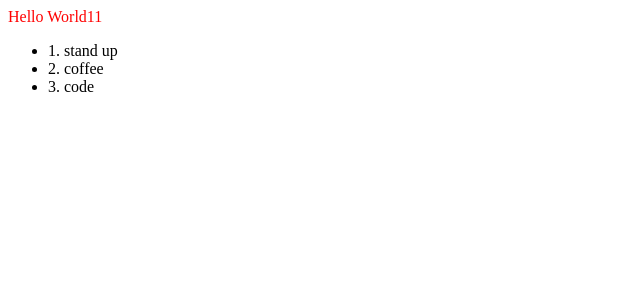
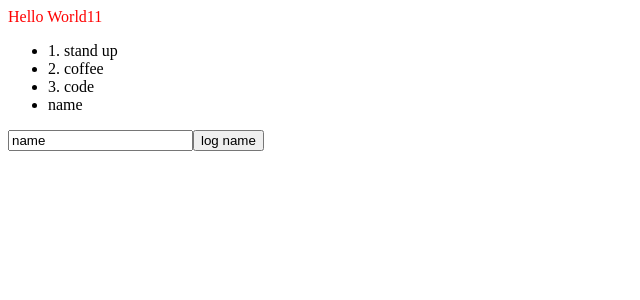
Before and after one commit to micsimon/react-parcel-setup, a React (Vite) app: page / in a window 1280 px wide. Shown: the top 300 px of the page, without its empty margins (0-640 px from the left). Built offline with nearby package versions, Linux system fonts and the light colour scheme.

Commit message:
added hook to change state

```diff
--- a/src/component/todo-list/index.tsx
+++ b/src/component/todo-list/index.tsx
@@ -1,11 +1,28 @@
-import React from 'react';
+import React, {useState} from 'react';
 
 export default () => {
+
+    const [name, setName] = useState('name');
+
+    function onChangeName(value: string) {
+        setName(value);
+    }
+
+    function logCurrentName(event: any) {
+        console.log("###event ", event);
+        console.log("###name ", name);
+    }
+
     return (
-        <ul>
-            <li>1. stand up</li>
-            <li>2. coffee</li>
-            <li>3. code</li>
-        </ul>
+        <div>
+            <ul>
+                <li>1. stand up</li>
+                <li>2. coffee</li>
+                <li>3. code</li>
+                <li>{name}</li>
+            </ul>
+            <input type="text" value={name} onChange={event => onChangeName(event.target.value)}/>
+            <button onClick={event => logCurrentName(event)}>log name</button>
+        </div>
     )
 }
```
